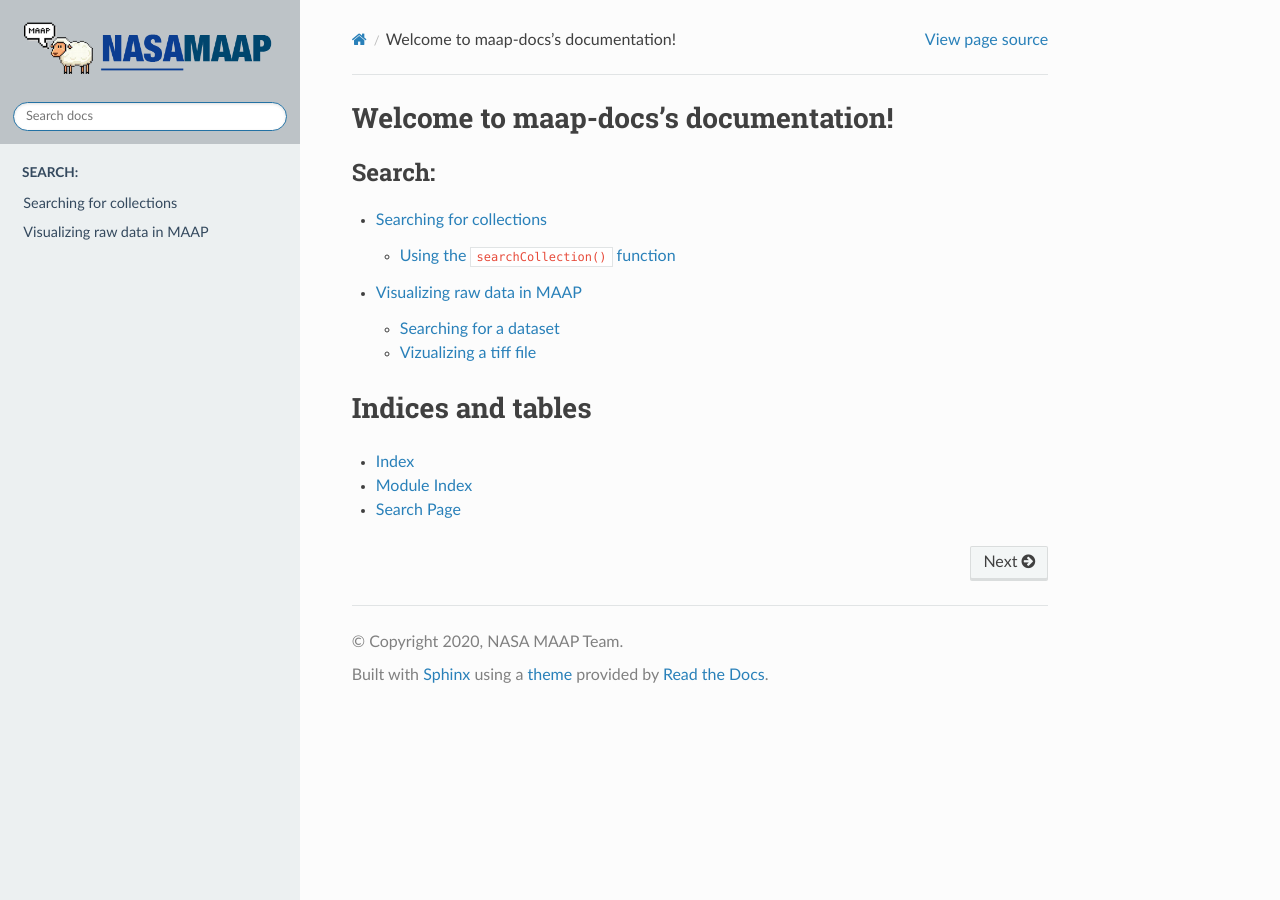
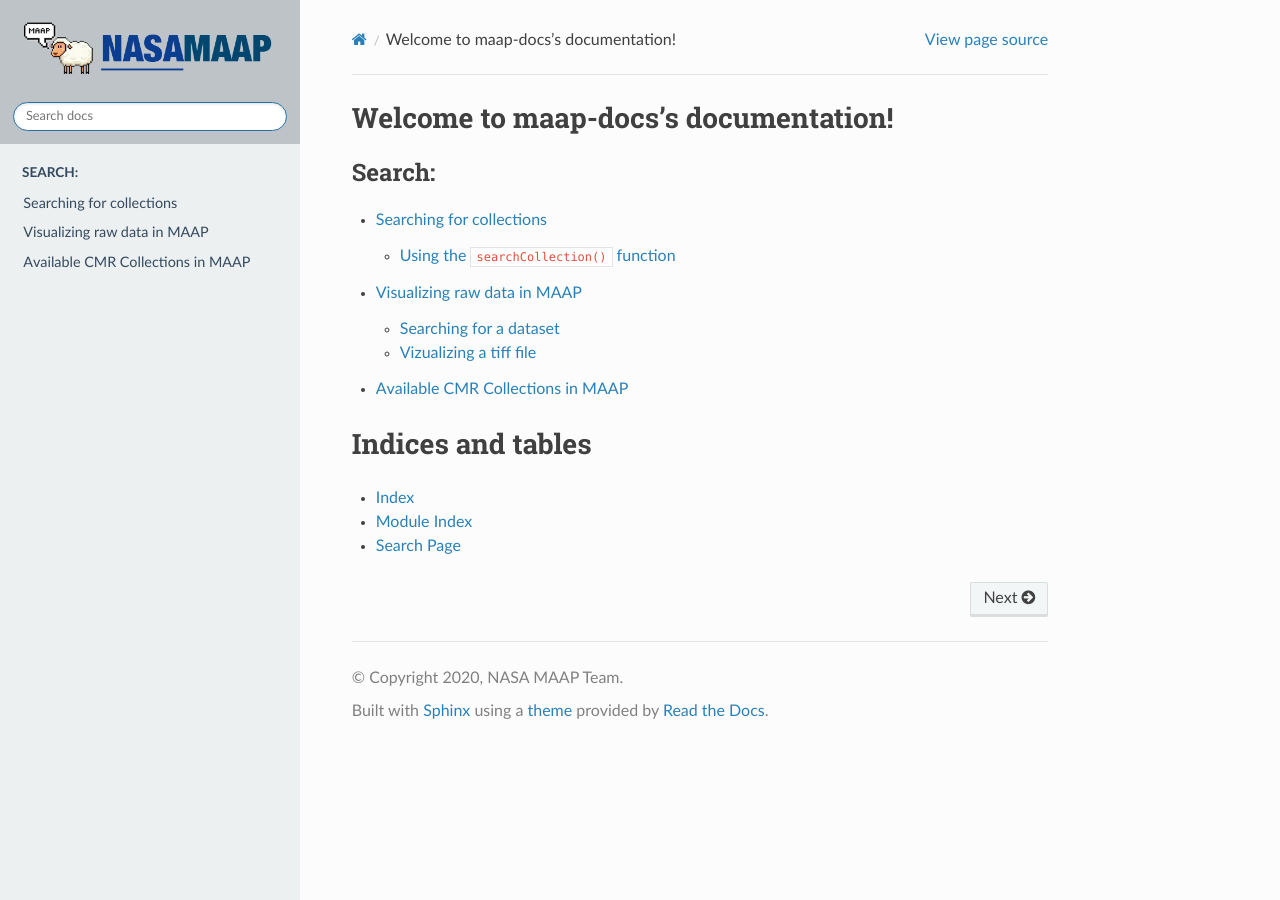
Before and after one commit to MAAP-Project/maap-documentation, a Sphinx documentation site: the page built from docs/source/index.rst, in a window 1280 px wide. Built offline with Sphinx 7.4.7 and the Read the Docs theme 2.0.0, drawn with Linux system fonts in a browser that asks for light colours.

Commit message:
adding table of collections for users to reference on docs

```diff
--- a/docs/source/index.rst
+++ b/docs/source/index.rst
@@ -12,6 +12,7 @@ Welcome to maap-docs's documentation!
 
   search/maap_collection_search.ipynb
   search/maap_rawdata_visualization.ipynb
+  search/cmr_collection_table.ipynb
 
 
 
```
Also changed, not shown: docs/source/search/cmr_collection_table.ipynb (added).
